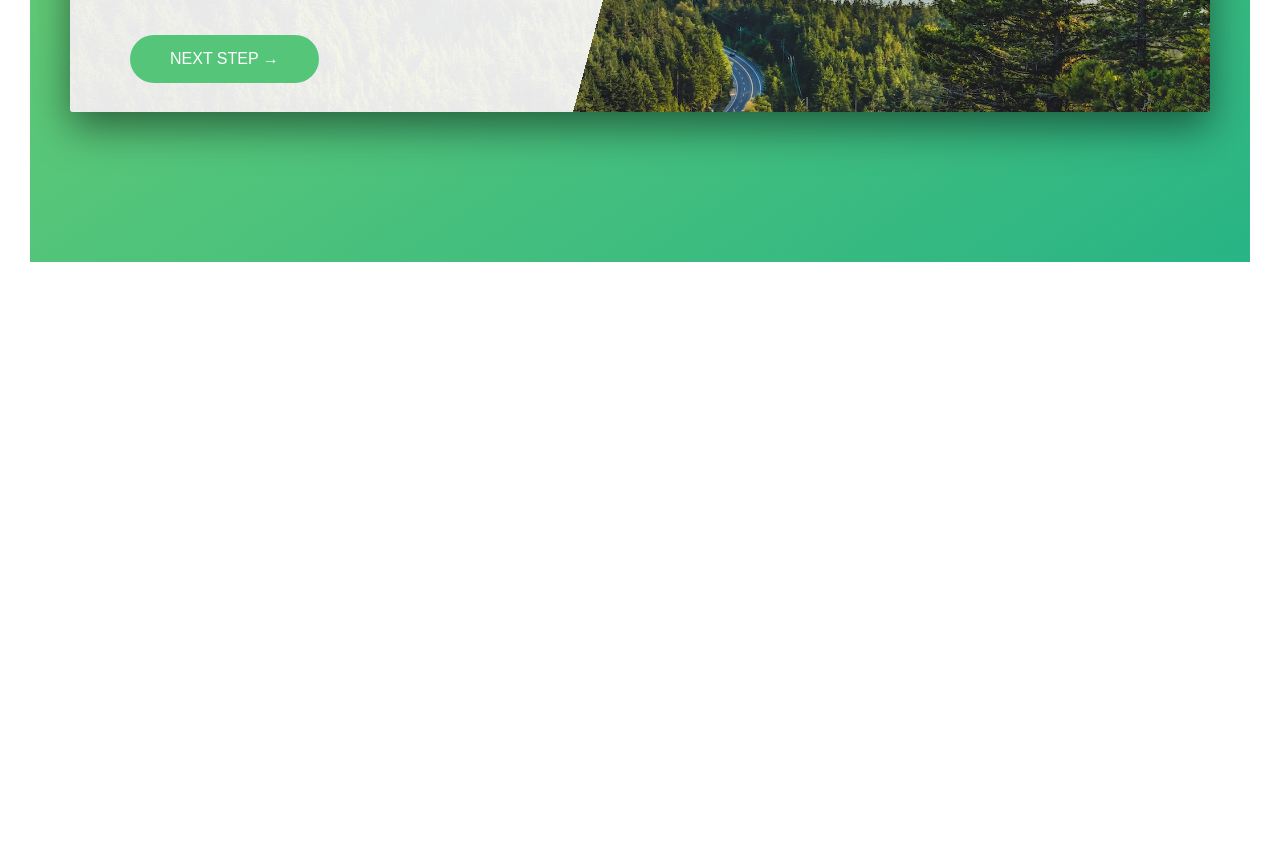
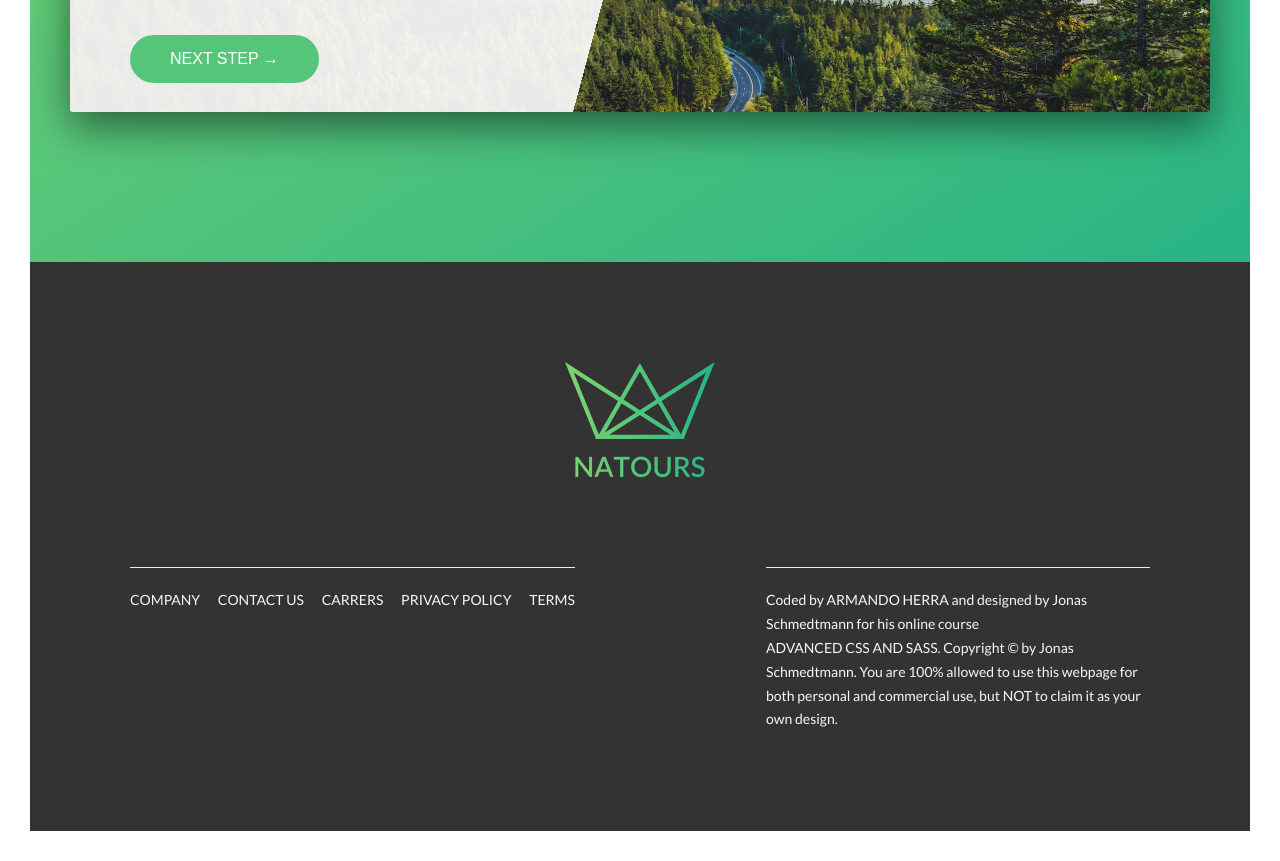
Before and after one commit to ArmandoHerra/Natours, a website: page Natours/index.html in a window 1280 px wide. Shown: the part 5041-5902 px from the top of the page. Before the commit the page ends 5333 px from the top, so only its background shows below. Drawn offline with Linux system fonts and the light colour scheme.

Commit message:
Finished coding the footer. Next up is the navigation.

```diff
--- a/Natours/index.html
+++ b/Natours/index.html
@@ -306,6 +306,37 @@
                 </div>
             </section>
         </main>
+        <footer class="footer">
+            <div class="footer__logo-box">
+                <img src="img/logo-green-2x.png" alt="Full logo" class="footer__logo">
+            </div>
+            <div class="row">
+                <div class="col-1-of-2"><div class="footer__navigation">
+                    <ul class="footer__list">
+                        <li class="footer__item">
+                            <a href="#" class="footer__link">Company</a>
+                        </li>
+                        <li class="footer__item">
+                            <a href="#" class="footer__link">Contact Us</a>
+                        </li>
+                        <li class="footer__item">
+                            <a href="#" class="footer__link">Carrers</a>
+                        </li>
+                        <li class="footer__item">
+                            <a href="#" class="footer__link">Privacy Policy</a>
+                        </li>
+                        <li class="footer__item">
+                            <a href="#" class="footer__link">Terms</a>
+                        </li>
+                    </ul>
+                </div></div>
+                <div class="col-1-of-2">
+                    <p class="footer__copyright">
+                        Coded by <a href="http://www.armandoherra.com" class="footer__link">Armando Herra</a> and designed by Jonas Schmedtmann for his online course <a href="https://www.udemy.com/advanced-css-and-sass/" class="footer__link">Advanced CSS and Sass</a>. Copyright &copy; by Jonas Schmedtmann. You are 100% allowed to use this webpage for both personal and commercial use, but NOT to claim it as your own design.
+                    </p>
+                </div>
+            </div>
+        </footer>
         <!-- <section class="grid-test">
             <div class="row">
                 <div class="col-1-of-2">
--- a/Natours/sass/abstracts/_variables.scss
+++ b/Natours/sass/abstracts/_variables.scss
@@ -14,6 +14,7 @@ $color-gray-light-2: #eeeeee;
 
 $color-gray-dark: #777;
 $color-gray-dark-2: #999;
+$color-gray-dark-3: #333;
 
 $color-white: #fff;
 $color-black: #000;
--- /dev/null
+++ b/Natours/sass/layout/_footer.scss
@@ -0,0 +1,49 @@
+.footer {
+    color: $color-gray-light-1;
+    background-color: $color-gray-dark-3;
+    padding: 10rem;
+    font-size: 1.4rem;
+    &__logo-box {
+        text-align: center;
+        margin-bottom: 8rem;
+    }
+    &__logo {
+        width: 15rem;
+        height: auto;
+    }
+    &__navigation {
+        border-top: 1px solid $color-gray-light-2;
+        padding-top: 2rem;
+        display: inline-block;
+    }
+    &__list {
+        list-style: none;
+    }
+    &__item {
+        display: inline-block;
+        &:not(:last-child) {
+            margin-right: 1.5rem;
+        }
+    }
+    &__link {
+        &:link, &:visited {
+            color: $color-gray-light-1;
+            background-color: $color-gray-dark-3;
+            text-decoration: none;
+            text-transform: uppercase;
+            display: inline-block;
+            transition: all .2s;
+        }
+        &:hover, &:active {
+            color: $color-primary;
+            box-shadow: 0 1rem 2rem rgba($color-black, .4);
+            transform: rotate(5deg) scale(1.3);
+        }
+    }
+    &__copyright {
+        border-top: 1px solid $color-gray-light-2;
+        padding-top: 2rem;
+        width: 80%;
+        float: right;
+    }
+}
--- a/Natours/sass/main.scss
+++ b/Natours/sass/main.scss
@@ -15,6 +15,7 @@
 @import "components/form";
 @import "components/story";
 
+@import "layout/footer";
 @import "layout/grid";
 @import "layout/header";
 
```
Also changed, not shown: Natours/css/style.css.
